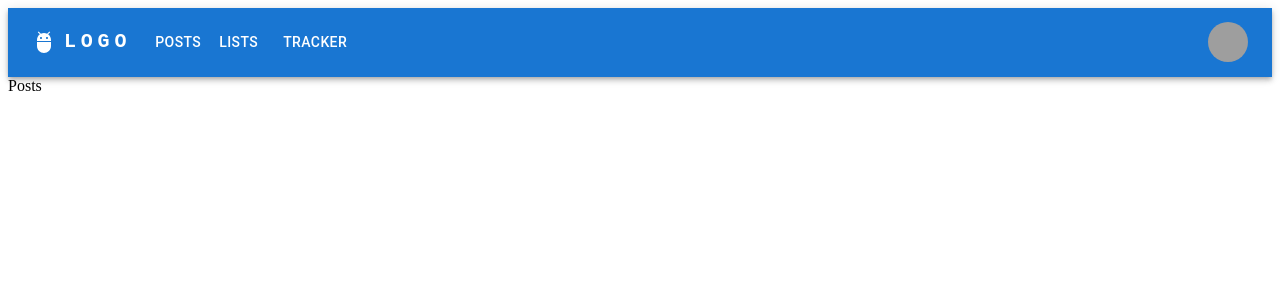
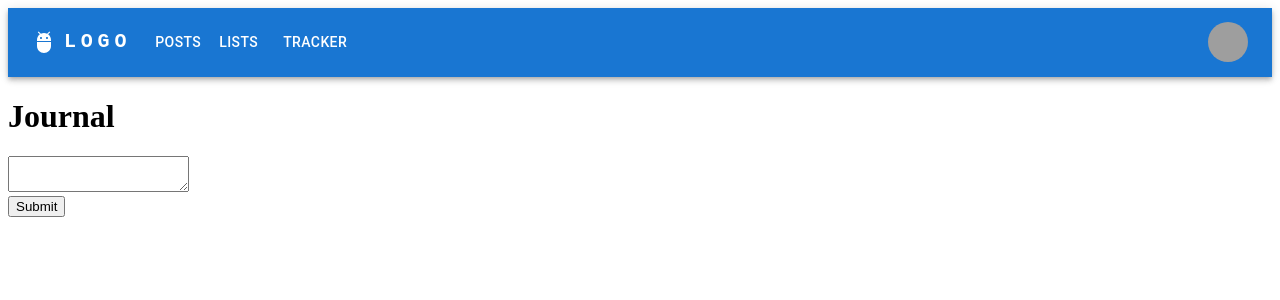
Before and after one commit to cesarcuadro/moodtracker, a React (Vite) app: page /posts in a window 1280 px wide. Shown: the top 300 px of the page. Built offline with nearby package versions, Linux system fonts and the light colour scheme; grey boxes are pictures that could not be loaded.

Commit message:
basic fn of posts is made w/ state

```diff
--- a/src/routes/Posts.jsx
+++ b/src/routes/Posts.jsx
@@ -1,5 +1,27 @@
+import { useState } from "react";
+
 const Posts = () => {
-  return <div>Posts</div>;
+  const [text, setText] = useState(null)
+  function handleTextAreaChange(e) {
+    setText(e.target.value)
+  }
+  return (
+  <div>
+    <h1>Journal</h1>
+    <div>
+      <form>
+        <textarea
+        onChange={handleTextAreaChange}
+        >{text}</textarea>
+      </form>
+      <button
+        onClick={() => alert(text)}
+      >
+        Submit
+      </button>
+    </div>
+  </div>
+  )
 };
 
 export default Posts;
```
